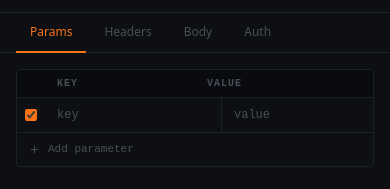
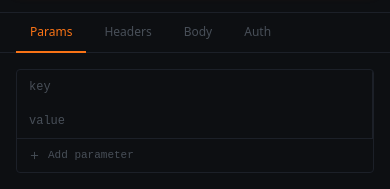
Before and after one commit to vilnout/ReqLab, a React (Vite) app: page / in a window 390 px wide. Shown: the part 193-382 px from the top of the page. Built offline with nearby package versions, Linux system fonts and the light colour scheme.

Commit message:
style: update KeyValueEditor to conserve space on small layouts

```diff
--- a/src/components/request/KeyValueEditor.tsx
+++ b/src/components/request/KeyValueEditor.tsx
@@ -61,14 +61,14 @@ const KeyValueRow = ({
 
   return (
     <div
-      className={`border-border-default group grid grid-cols-[28px_1fr_1fr_28px] border-b last:border-b-0 ${!row.enabled ? "opacity-40" : ""}`}
+      className={`border-border-default group flex flex-col border-b last:border-b-0 md:grid md:grid-cols-[28px_1fr_1fr_28px] ${!row.enabled ? "opacity-40" : ""}`}
     >
       <div className="flex items-center justify-center">
         <input
           type="checkbox"
           checked={row.enabled}
           onChange={(e) => onUpdate(row.id, "enabled", e.target.checked)}
-          className="accent-accent h-3 w-3 cursor-pointer"
+          className="accent-accent hidden h-3 w-3 cursor-pointer md:flex"
         />
       </div>
 
@@ -90,7 +90,7 @@ const KeyValueRow = ({
       />
       <button
         onClick={() => onDelete(row.id)}
-        className="group-hover:text-text-ghost hover:text-status-error! flex items-center justify-center text-transparent transition-colors"
+        className="group-hover:text-text-ghost hover:text-status-error! hidden items-center justify-center text-transparent transition-colors md:flex"
       >
         <X size={12} strokeWidth={2} />
       </button>
@@ -120,7 +120,7 @@ export const KeyValueEditor = ({ type }: KeyValueEditorProps) => {
   return (
     <div className="p-4">
       <div className="border-border-default overflow-hidden rounded border">
-        <div className="bg-surface-overlay border-border-default grid grid-cols-[28px_1fr_1fr_28px] border-b">
+        <div className="bg-surface-overlay border-border-default hidden grid-cols-[28px_1fr_1fr_28px] border-b md:grid">
           <div />
           {["Key", "Value"].map((label) => (
             <div
```
